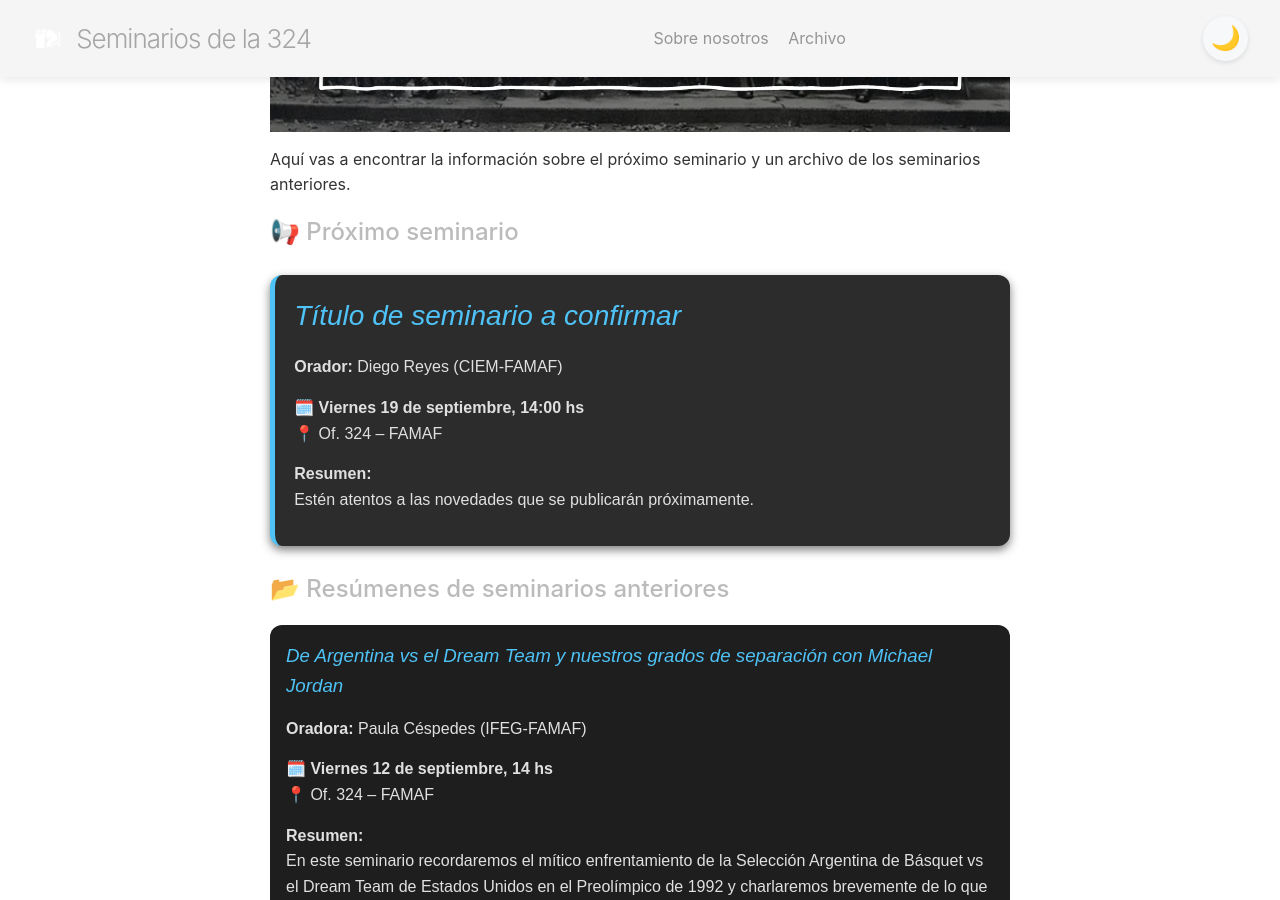
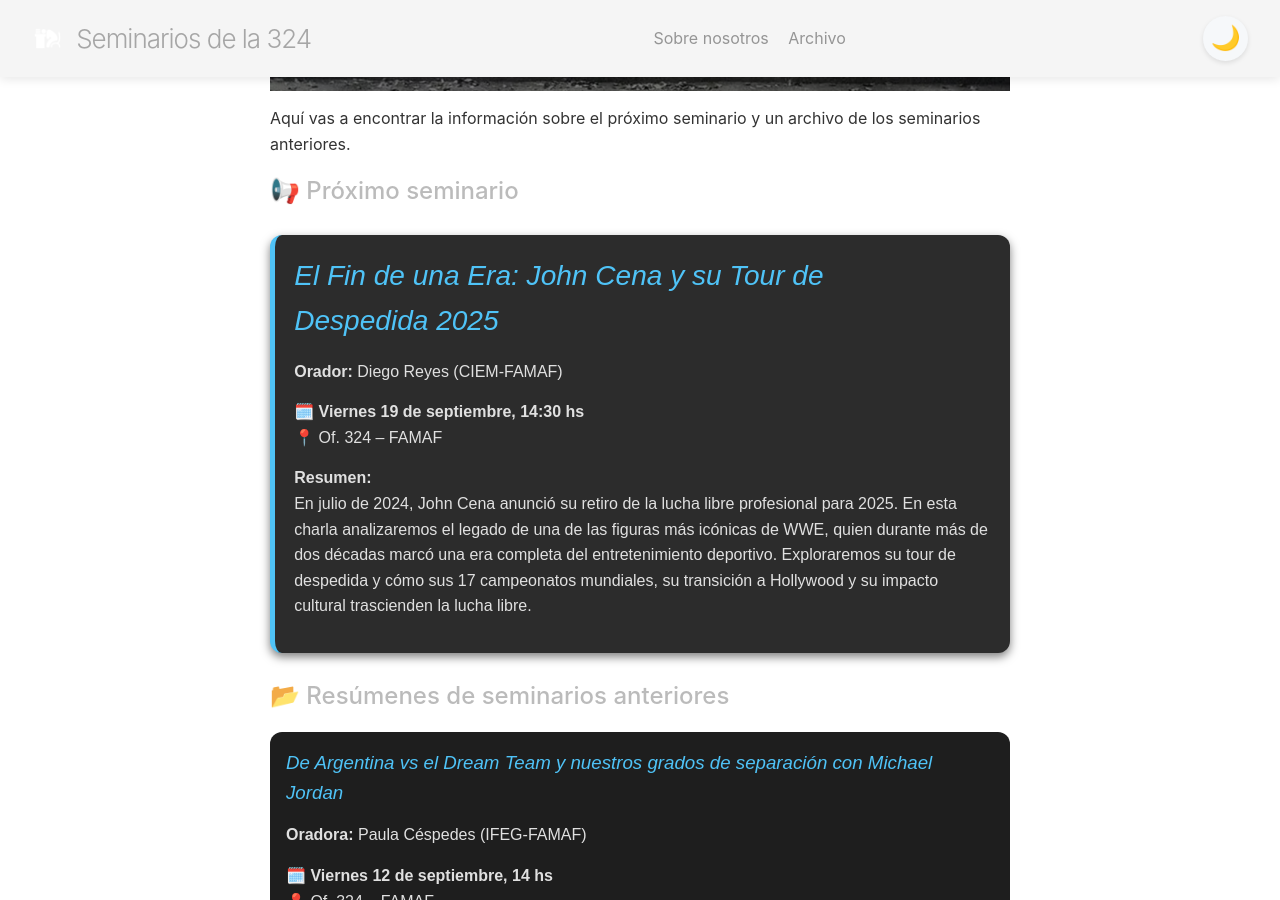
Before and after one commit to nicolasvazquez95/seminarios324, a Jekyll site: the page built from index.md, in a window 1280 px wide and 900 px high, scrolled down 447 px. Built offline with Jekyll 4.4.1, drawn with Linux system fonts in a browser that asks for light colours; comment, search, counter and statistics services are not loaded.

Commit message:
Update seminar details and enhance description for upcoming event

```diff
--- a/index.md
+++ b/index.md
@@ -4,8 +4,8 @@
 list_title: "Blog"
 ---
 <!-- Add an image from assets folder  -->
-<input type="text" id="search-input" placeholder="Buscar seminarios...">
-<ul id="results-container"></ul>
+<!-- <input type="text" id="search-input" placeholder="Buscar seminarios...">
+<ul id="results-container"></ul> -->
 
 ![Flyer1]({{ '/assets/flyer1.png' | relative_url }})
 
@@ -24,12 +24,13 @@
 </div> -->
 
 <div style="background:#2c2c2c; border-left:5px solid #4fc3f7; border-radius:12px; padding:1.2em; margin:1.5em 0; color:#e0e0e0; font-family: sans-serif; box-shadow: 0 4px 10px rgba(0,0,0,0.5);">
-  <h3><em style="color:#4fc3f7; font-size:1.5em;">Título de seminario a confirmar</em></h3>
+  <h3><em style="color:#4fc3f7; font-size:1.5em;">El Fin de una Era: John Cena y su Tour de Despedida 2025</em></h3>
   <p><strong>Orador:</strong> Diego Reyes (CIEM-FAMAF)</p>
-  <p>🗓️ <strong>Viernes 19 de septiembre, 14:00 hs</strong><br>
+  <p>🗓️ <strong>Viernes 19 de septiembre, 14:30 hs</strong><br>
      📍 Of. 324 – FAMAF</p>
   <p><strong>Resumen:</strong><br>
-     Estén atentos a las novedades que se publicarán próximamente.
+     En julio de 2024, John Cena anunció su retiro de la lucha libre profesional para 2025. En esta charla analizaremos el legado de una de las figuras más icónicas de WWE, quien durante más de dos décadas marcó una era completa del entretenimiento deportivo.
+     Exploraremos su tour de despedida y cómo sus 17 campeonatos mundiales, su transición a Hollywood y su impacto cultural trascienden la lucha libre.
   </p>
 </div>
 
```
